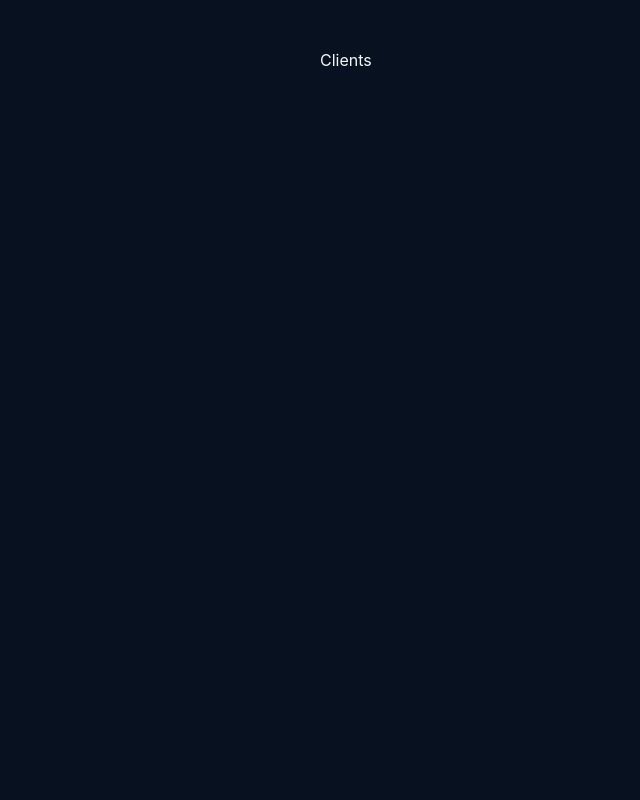
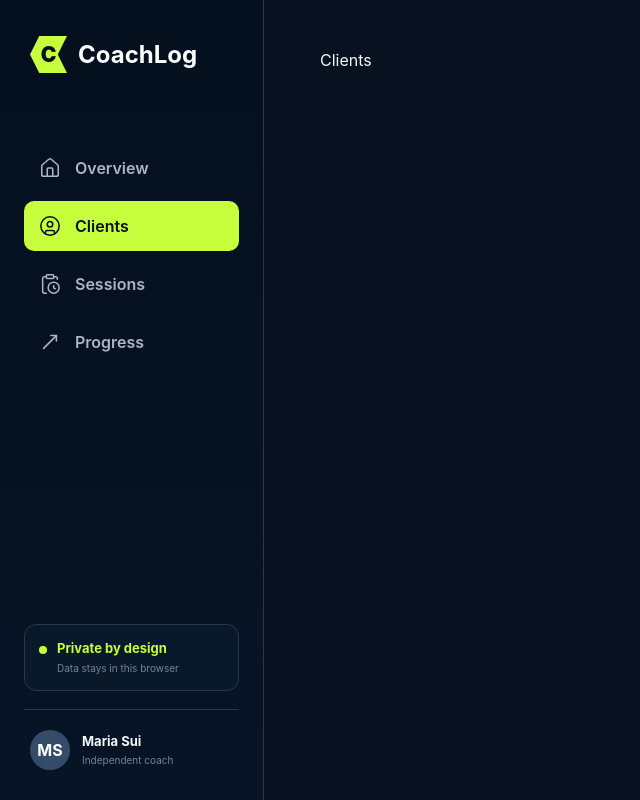
Before and after one commit to msui51/coach-log, a Next.js app: page /clients in a window 1280 px wide. Shown: the whole page, without its empty margins (0-640 px from the left). Built offline with nearby package versions, Linux system fonts and the light colour scheme.

Commit message:
added header and nav for all breakpoints

```diff
--- a/src/app/globals.css
+++ b/src/app/globals.css
@@ -169,6 +169,10 @@ button {
   line-height: 1;
 }
 
+.desktop-sidebar {
+  display: none;
+}
+
 @media (min-width: 400px) {
   .page-layout {
     padding: 23px 24px 104px;
@@ -206,6 +210,18 @@ button {
   .mobile-head {
     padding-inline: 32px;
   }
+
+  .nav-item {
+    width: 58px;
+    padding: 4px;
+    font-size: 10px;
+    line-height: 15px;
+  }
+
+  .nav-icon {
+    width: 22px;
+    height: 22px;
+  }
 }
 
 @media (min-width: 992px) {
@@ -218,6 +234,133 @@ button {
   .bottom-nav {
     display: none;
   }
+
+  .desktop-sidebar {
+    position: fixed;
+    z-index: 40;
+    inset: 0 auto 0 0;
+    display: flex;
+    width: 248px;
+    height: 100vh;
+    flex-direction: column;
+    padding: 30px 20px;
+    border-right: 1px solid #26384f;
+    background: linear-gradient(#04101e, #071425);
+    color: #f4f7fa;
+    font-family: Inter, ui-sans-serif, system-ui, -apple-system, sans-serif;
+  }
+
+  .desktop-sidebar .brand {
+    width: 100%;
+    padding: 6px;
+    font-size: 24px;
+    line-height: 36px;
+  }
+
+  .desktop-sidebar .mark {
+    width: 37px;
+    height: 37px;
+    font-size: 21px;
+    line-height: 31.5px;
+  }
+
+  .sidebar-nav {
+    display: grid;
+    gap: 8px;
+    margin-top: 64px;
+  }
+
+  .sidebar-link {
+    display: flex;
+    width: 100%;
+    height: 50px;
+    align-items: center;
+    gap: 14px;
+    padding: 0 15px;
+    border-radius: 10px;
+    color: #a8b5ca;
+    font-size: 16px;
+    font-weight: 600;
+    line-height: 24px;
+    text-decoration: none;
+  }
+
+  .sidebar-link.selected {
+    background: #c7ff3d;
+    color: #07111f;
+  }
+
+  .sidebar-link:not(.selected):hover {
+    background: rgb(16 40 65 / 70%);
+    color: #f4f7fa;
+  }
+
+  .sidebar-icon {
+    width: 22px;
+    height: 22px;
+    flex: none;
+    stroke-width: 1.7;
+  }
+
+  .sidebar-privacy {
+    display: flex;
+    width: 100%;
+    min-height: 67px;
+    align-items: flex-start;
+    gap: 10px;
+    margin-top: auto;
+    padding: 14px;
+    border: 1px solid #26384f;
+    border-radius: 12px;
+    background: #0a192a;
+    color: #c7ff3d;
+  }
+
+  .privacy-dot {
+    width: 8px;
+    height: 8px;
+    flex: none;
+    margin-top: 7px;
+    border-radius: 50%;
+    background: currentColor;
+  }
+
+  .sidebar-privacy > div,
+  .sidebar-profile > div {
+    display: grid;
+    gap: 2px;
+    font-size: 13px;
+    line-height: 19.5px;
+  }
+
+  .sidebar-privacy strong,
+  .sidebar-profile strong {
+    font-weight: 700;
+  }
+
+  .sidebar-privacy small,
+  .sidebar-profile small {
+    color: #71839d;
+    font-size: 10px;
+    line-height: 15px;
+  }
+
+  .sidebar-profile {
+    display: flex;
+    width: 100%;
+    height: 61px;
+    align-items: center;
+    gap: 12px;
+    margin-top: 18px;
+    padding: 20px 6px 0;
+    border-top: 1px solid #26384f;
+  }
+
+  .sidebar-profile .avatar {
+    width: 40px;
+    height: 40px;
+    flex: none;
+  }
 }
 
 @media (min-width: 1200px) {
@@ -226,4 +369,11 @@ button {
     margin-left: 264px;
     padding: 48px 56px 96px;
   }
+
+  .desktop-sidebar {
+    width: 264px;
+    padding-inline: 24px;
+  }
 }
+
+/* Responsive shell styles intentionally live in this global layer. */
--- a/src/app/layout.tsx
+++ b/src/app/layout.tsx
@@ -2,6 +2,7 @@ import type { Metadata } from "next";
 import { Geist, Geist_Mono } from "next/font/google";
 import { MobileHeader } from "@/components/mobile-header";
 import { MobileNavigation } from "@/components/mobile-navigation";
+import { DesktopSidebar } from "@/components/desktop-sidebar";
 import "./globals.css";
 
 const geistSans = Geist({
@@ -30,6 +31,7 @@ export default function RootLayout({
       className={`${geistSans.variable} ${geistMono.variable} h-full antialiased`}
     >
       <body className="min-h-full flex flex-col">
+        <DesktopSidebar />
         <main className="page-layout">
           <MobileHeader />
           {children}
--- /dev/null
+++ b/src/components/desktop-sidebar.tsx
@@ -0,0 +1,70 @@
+"use client";
+
+import Link from "next/link";
+import { usePathname } from "next/navigation";
+import {
+  ClientsIcon,
+  OverviewIcon,
+  ProgressIcon,
+  SessionsIcon,
+} from "@/components/mobile-navigation";
+
+const links = [
+  { label: "Overview", href: "/", Icon: OverviewIcon },
+  { label: "Clients", href: "/clients", Icon: ClientsIcon },
+  { label: "Sessions", href: "/sessions", Icon: SessionsIcon },
+  { label: "Progress", href: "/progress", Icon: ProgressIcon },
+];
+
+export function DesktopSidebar() {
+  const pathname = usePathname();
+  const isActive = (href: string) =>
+    href === "/" ? pathname === href : pathname.startsWith(href);
+
+  return (
+    <aside className="desktop-sidebar">
+      <Link className="brand" href="/" aria-label="CoachLog home">
+        <span className="mark" aria-hidden="true">
+          C
+        </span>
+        <span>CoachLog</span>
+      </Link>
+
+      <nav className="sidebar-nav" aria-label="Main navigation">
+        {links.map(({ label, href, Icon }) => {
+          const active = isActive(href);
+
+          return (
+            <Link
+              className={`sidebar-link${active ? " selected" : ""}`}
+              href={href}
+              aria-current={active ? "page" : undefined}
+              key={href}
+            >
+              <Icon className="sidebar-icon" />
+              <span>{label}</span>
+            </Link>
+          );
+        })}
+      </nav>
+
+      <div className="sidebar-privacy">
+        <span className="privacy-dot" aria-hidden="true" />
+        <div>
+          <strong>Private by design</strong>
+          <small>Data stays in this browser</small>
+        </div>
+      </div>
+
+      <div className="sidebar-profile">
+        <span className="avatar" aria-hidden="true">
+          MS
+        </span>
+        <div>
+          <strong>Maria Sui</strong>
+          <small>Independent coach</small>
+        </div>
+      </div>
+    </aside>
+  );
+}
```
Also changed, not shown: src/components/mobile-navigation.tsx (+4 -4 lines).
